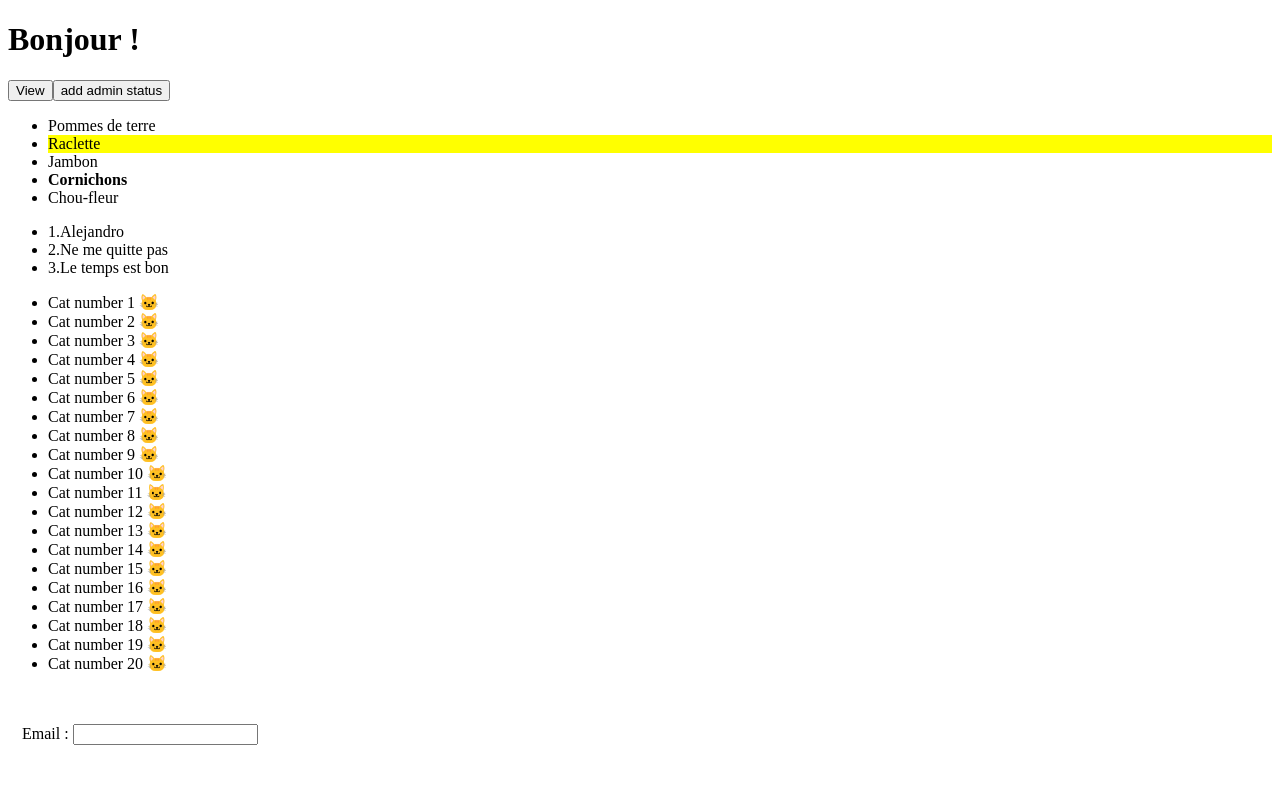
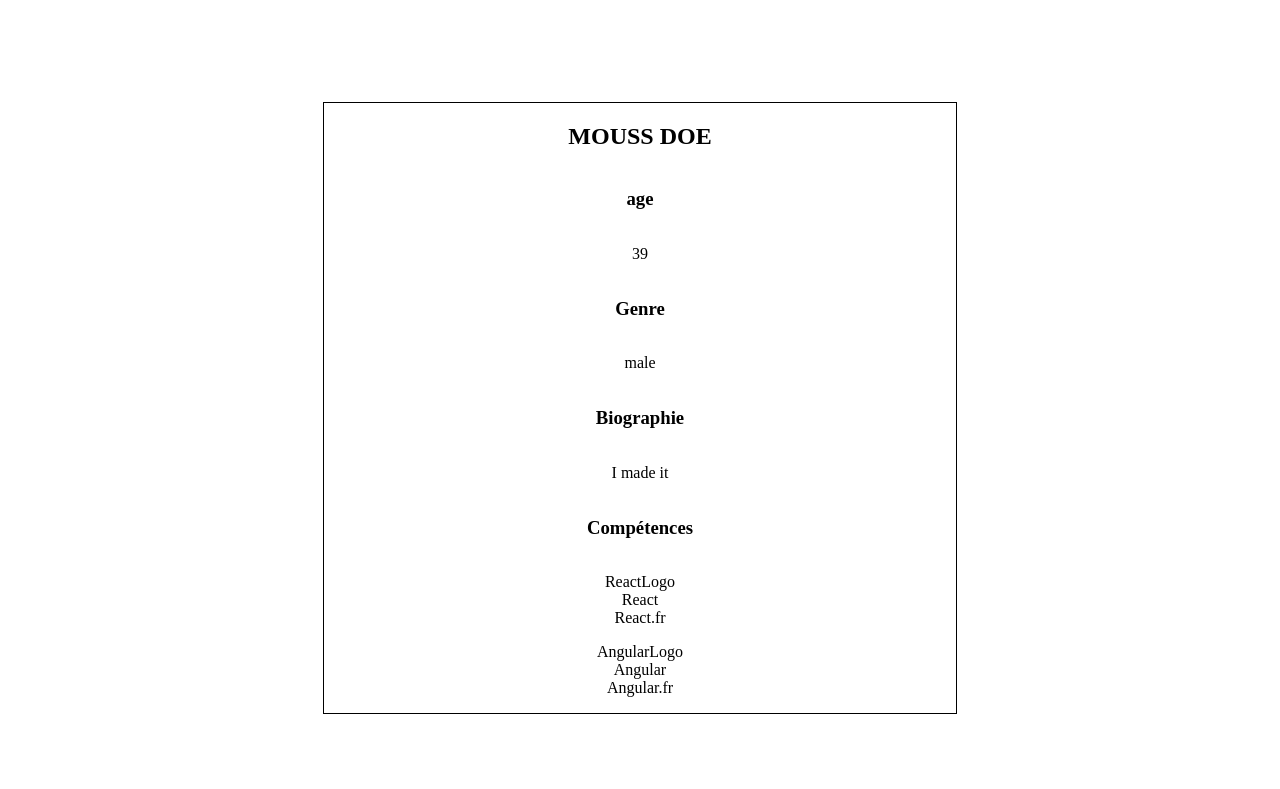
Before and after one commit to bfsylvain/blockAngularProject, an Angular app: page / in a window 1280 px wide. Shown: the top 789 px of the page. Built offline with nearby package versions, Linux system fonts and the light colour scheme.

Commit message:
@input exercise update

```diff
--- a/src/app/app.component.html
+++ b/src/app/app.component.html
@@ -1,25 +1,4 @@
 <main class="main">
-  <h1 [ngClass]="{'important': isAdmin}">Bonjour !</h1>
-  <button>View</button>
-  <button (click)="ToggleIsAdmin()">{{isAdmin ? 'remove admin status':'add admin status' }}</button>
-  @if(isAdmin){<button>Edit</button>}
-
-  <ul *ngIf="isGuestListDisplayed">
-    @if(IngredientNecessary){<li>Pommes de terre</li>}
-    <li [ngStyle]="{backgroundColor:isThisIngredientVital ? 'red' : 'yellow'}">Raclette</li>
-    <li>Jambon</li>
-    <li class="bold" [ngClass]="{ 'vital': isThisIngredientVital }">Cornichons</li>
-    <li>Chou-fleur</li>
-  </ul>
-
-  <ul class="songList">
-    <li *ngFor="let song of playlist; let songNumber=index">{{songNumber + 1}}.{{song}}</li>
-  </ul>
-
-  <ul>
-    <li *ngFor="let _ of [].constructor(20); let catNumber=index"> Cat number {{ catNumber + 1 }} 🐱</li>
-  </ul>
-  <app-sign-up></app-sign-up>
   <app-developer></app-developer>
 </main>
 <router-outlet></router-outlet>
--- a/src/app/developer/developer.component.scss
+++ b/src/app/developer/developer.component.scss
@@ -1,6 +1,8 @@
 .dev-exercise {
+  height: 100vh;
   display: flex;
   justify-content: center;
+  align-items: center;
 
   .dev-card {
     display: flex;
```
Lines whose indentation alone changed are shown as unchanged.
